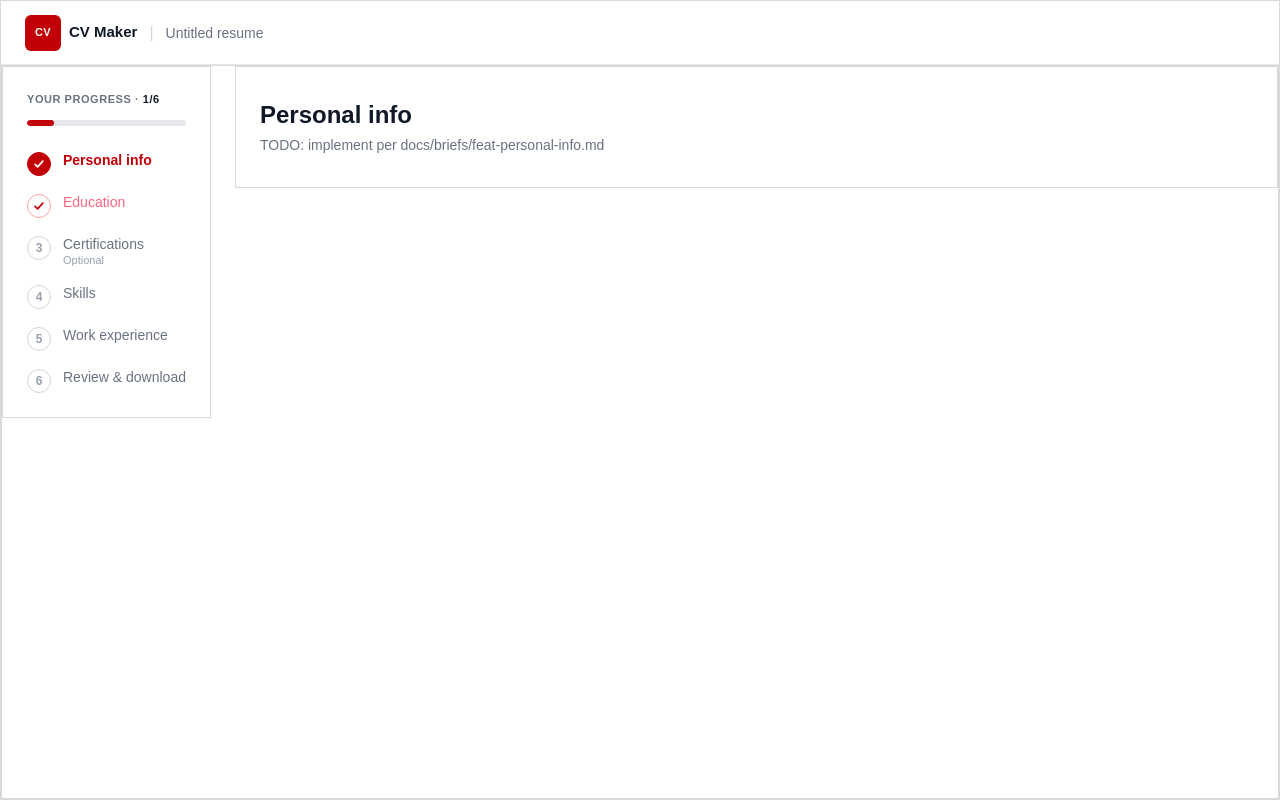
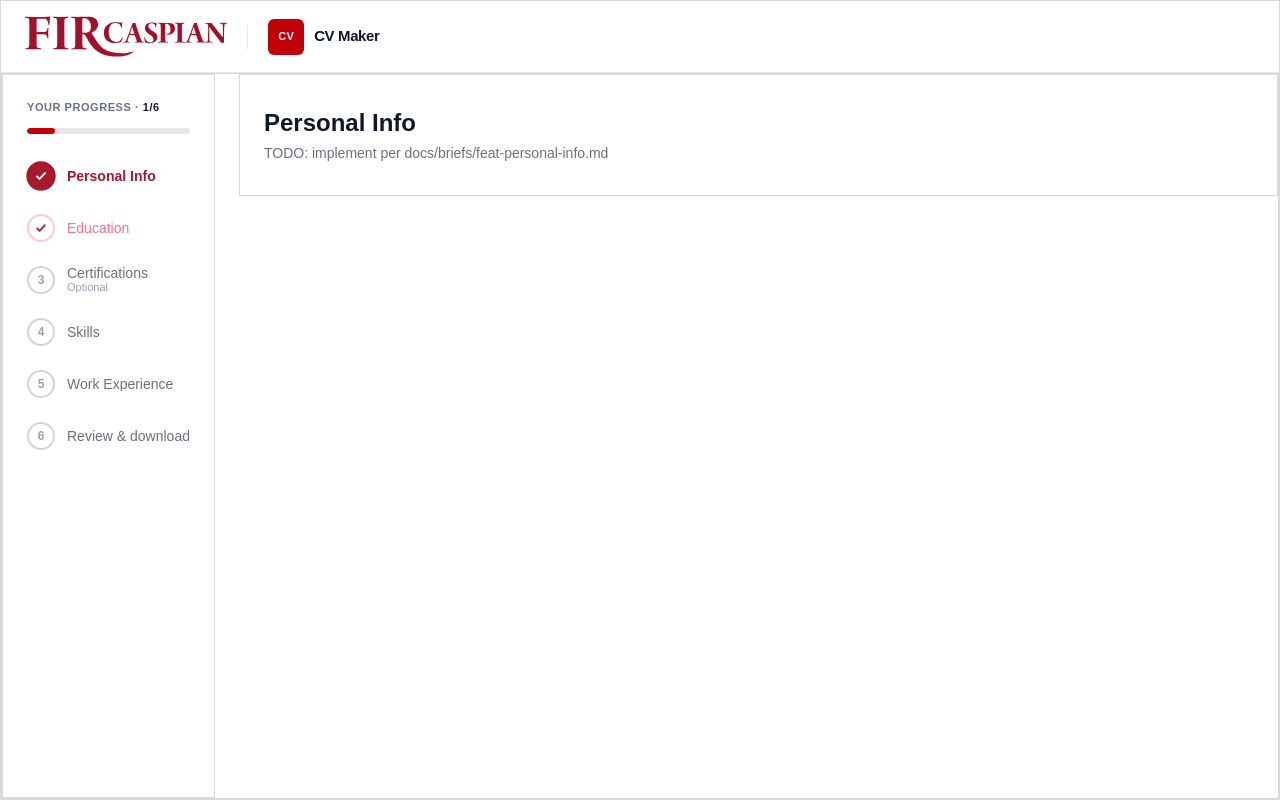
Before and after one commit to alisher117/CV-Maker, a Next.js app: page /builder/personal in a window 1280 px wide. Built offline with nearby package versions, Linux system fonts and the light colour scheme.

Commit message:
feat/builder header progress (#8)
* feat(builder-shell): add header and progress sidebar for personal flow

* feat: improve header logo and sidebar step layout

```diff
--- a/src/app/builder/personal/page.tsx
+++ b/src/app/builder/personal/page.tsx
@@ -7,12 +7,12 @@ export default function PersonalInfoPage() {
       <Header />
 
       <div className="flex flex-1 items-start gap-6 border border-[#D9D9D9]">
-        <aside className="shrink-0 border border-[#D9D9D9]">
+        <aside className="shrink-0 self-stretch border border-[#D9D9D9]">
           <ProgressSidebar />
         </aside>
 
         <main className="flex-1 border border-[#D9D9D9] px-6 py-8">
-          <h1 className="text-2xl font-semibold">Personal info</h1>
+          <h1 className="text-2xl font-semibold">Personal Info</h1>
           <p className="mt-1 text-sm text-gray-500">
             TODO: implement per docs/briefs/feat-personal-info.md
           </p>
--- a/src/components/layouts/builder-shell/Header.tsx
+++ b/src/components/layouts/builder-shell/Header.tsx
@@ -1,40 +1,47 @@
+import Image from 'next/image';
 import Link from 'next/link';
 
 export interface HeaderProps {
-  fileName?: string;
+  logoSrc?: string;
+  logoAlt?: string;
 }
 
-export default function Header({ fileName = 'Untitled resume' }: HeaderProps) {
+export default function Header({ logoSrc = '/logo.svg', logoAlt = 'FIRCASPIAN' }: HeaderProps) {
   return (
     <header
       role="banner"
-      className="flex h-16 w-full items-center gap-3 border-b border-gray-200 bg-white px-6"
+      className="flex h-[72px] w-full items-center border-b border-gray-200 bg-white px-6"
     >
+      <div className="flex min-w-0 flex-1 items-center gap-5">
         <Link
           href="/"
-        aria-label="CV Maker — go to home"
-        className="flex items-center gap-2 rounded-sm outline-none focus-visible:ring-2 focus-visible:ring-red-700 focus-visible:ring-offset-2"
+          aria-label="Go to home"
+          className="shrink-0 rounded-sm outline-none focus-visible:ring-2 focus-visible:ring-red-700 focus-visible:ring-offset-2"
         >
+          <Image
+            src={logoSrc}
+            alt={logoAlt}
+            width={200}
+            height={48}
+            priority
+            className="h-10 w-auto max-w-[200px] object-contain object-left sm:h-12 sm:max-w-[240px]"
+          />
+        </Link>
+
+        <span aria-hidden="true" className="h-6 w-px shrink-0 bg-gray-200" />
+
+        <div className="flex min-w-0 items-center gap-2.5">
           <span
             aria-hidden="true"
-          className="flex h-9 w-9 items-center justify-center rounded-md bg-red-700 text-[11px] font-bold tracking-wide text-white"
+            className="flex h-9 w-9 shrink-0 items-center justify-center rounded-md bg-red-700 text-[11px] font-bold tracking-wide text-white"
           >
             CV
           </span>
-        <span className="text-[15px] font-semibold text-gray-900">CV Maker</span>
-      </Link>
-
-      <span aria-hidden="true" className="text-gray-300">
-        |
+          <span className="truncate text-[15px] font-semibold tracking-tight text-gray-900">
+            CV Maker
           </span>
-
-      <span
-        className="truncate text-sm text-gray-500"
-        title={fileName}
-        aria-label={`Current resume: ${fileName}`}
-      >
-        {fileName}
-      </span>
+        </div>
+      </div>
     </header>
   );
 }
--- a/src/components/ui/ProgressBar.tsx
+++ b/src/components/ui/ProgressBar.tsx
@@ -1,5 +1,9 @@
+'use client';
+
+import { motion } from 'framer-motion';
+
 export interface ProgressBarProps {
-    value: number;
+  value: number;
   max: number;
   label?: string;
 }
@@ -19,7 +23,12 @@ export default function ProgressBar({ value, max, label = 'Progress' }: Progress
       aria-valuetext={`${safeValue} of ${safeMax}`}
       className="h-1.5 w-full overflow-hidden rounded-full bg-gray-200"
     >
-      <div className="h-full rounded-full bg-red-700" style={{ width: `${percent}%` }} />
+      <motion.div
+        className="h-full origin-left rounded-full bg-red-700"
+        initial={false}
+        animate={{ width: `${percent}%` }}
+        transition={{ duration: 0.55, ease: [0.4, 0, 0.2, 1] }}
+      />
     </div>
   );
 }
--- a/src/components/wizard/builder-shell/ProgressSidebar.tsx
+++ b/src/components/wizard/builder-shell/ProgressSidebar.tsx
@@ -1,6 +1,11 @@
+'use client';
+
+import { motion } from 'framer-motion';
+
 import ProgressBar from '@/components/ui/ProgressBar';
 
 import StepIndicator from './StepIndicator';
+import { WIZARD_STEPS } from './steps';
 
 export interface WizardStep {
   id: string;
@@ -10,20 +15,30 @@ export interface WizardStep {
   current?: boolean;
 }
 
-export const DEFAULT_WIZARD_STEPS: WizardStep[] = [
-  { id: 'personal', label: 'Personal info', completed: true, current: true },
-  { id: 'education', label: 'Education', completed: true },
-  { id: 'certifications', label: 'Certifications', optional: true },
-  { id: 'skills', label: 'Skills' },
-  { id: 'experience', label: 'Work experience' },
-  { id: 'review', label: 'Review & download' },
-];
+export const DEFAULT_WIZARD_STEPS = WIZARD_STEPS;
 
 export interface ProgressSidebarProps {
   steps?: WizardStep[];
 }
 
-export default function ProgressSidebar({ steps = DEFAULT_WIZARD_STEPS }: ProgressSidebarProps) {
+const listVariants = {
+  hidden: { opacity: 0 },
+  show: {
+    opacity: 1,
+    transition: { staggerChildren: 0.06, delayChildren: 0.05 },
+  },
+};
+
+const itemVariants = {
+  hidden: { opacity: 0, x: -8 },
+  show: {
+    opacity: 1,
+    x: 0,
+    transition: { duration: 0.3, ease: [0.4, 0, 0.2, 1] as const },
+  },
+};
+
+export default function ProgressSidebar({ steps = WIZARD_STEPS }: ProgressSidebarProps) {
   const total = steps.length;
   const completedCount = steps.filter((s) => s.completed).length;
   const currentIndex = steps.findIndex((s) => s.current);
@@ -37,9 +52,15 @@ export default function ProgressSidebar({ steps = DEFAULT_WIZARD_STEPS }: Progre
       <div className="flex flex-col gap-3">
         <p className="text-[11px] font-semibold uppercase tracking-wider text-gray-500">
           Your progress <span aria-hidden="true">·</span>{' '}
-          <span className="text-gray-900">
+          <motion.span
+            key={positionLabel}
+            className="inline-block text-gray-900"
+            initial={{ opacity: 0, y: -4 }}
+            animate={{ opacity: 1, y: 0 }}
+            transition={{ duration: 0.25 }}
+          >
             {positionLabel}/{total}
-          </span>
+          </motion.span>
         </p>
         <ProgressBar
           value={positionLabel}
@@ -48,10 +69,18 @@ export default function ProgressSidebar({ steps = DEFAULT_WIZARD_STEPS }: Progre
         />
       </div>
 
-      <ol className="flex flex-col gap-4" role="list">
+      <motion.ol
+        className="flex flex-col gap-4"
+        role="list"
+        aria-label="Wizard steps"
+        variants={listVariants}
+        initial="hidden"
+        animate="show"
+      >
         {steps.map((step, i) => (
           <StepIndicator
             key={step.id}
+            variants={itemVariants}
             index={i + 1}
             label={step.label}
             completed={step.completed}
@@ -59,7 +88,7 @@ export default function ProgressSidebar({ steps = DEFAULT_WIZARD_STEPS }: Progre
             optional={step.optional}
           />
         ))}
-      </ol>
+      </motion.ol>
     </nav>
   );
 }
--- a/src/components/wizard/builder-shell/StepIndicator.tsx
+++ b/src/components/wizard/builder-shell/StepIndicator.tsx
@@ -1,3 +1,7 @@
+'use client';
+
+import { AnimatePresence, motion, type Variants } from 'framer-motion';
+
 import CheckIcon from '@/components/ui/CheckIcon';
 
 export interface StepIndicatorProps {
@@ -6,7 +10,11 @@ export interface StepIndicatorProps {
   completed?: boolean;
   current?: boolean;
   optional?: boolean;
+  variants?: Variants;
 }
+
+const badgeTransition = { duration: 0.35, ease: [0.4, 0, 0.2, 1] as const };
+const labelTransition = { duration: 0.3, ease: [0.4, 0, 0.2, 1] as const };
 
 export default function StepIndicator({
   index,
@@ -14,32 +22,87 @@ export default function StepIndicator({
   completed = false,
   current = false,
   optional = false,
+  variants,
 }: StepIndicatorProps) {
-  const badgeClasses = current
-    ? 'bg-red-700 text-white border-red-700'
-    : completed
-      ? 'bg-white text-red-700 border-red-300'
-      : 'bg-white text-gray-400 border-gray-300';
-
-  const labelClasses = current
-    ? 'text-red-700 font-semibold'
-    : completed
-      ? 'text-rose-400 font-medium'
-      : 'text-gray-500';
+  const isActive = current;
+  const isDone = completed && !current;
 
   return (
-    <li aria-current={current ? 'step' : undefined} className="flex items-start gap-3">
-      <span
+    <motion.li
+      layout
+      variants={variants}
+      aria-current={current ? 'step' : undefined}
+      className="flex min-h-9 items-center gap-3"
+      initial={variants ? 'hidden' : false}
+      animate={variants ? 'show' : { opacity: 1 }}
+      transition={{ layout: { duration: 0.25, ease: [0.4, 0, 0.2, 1] } }}
+    >
+      <motion.span
+        layout
         aria-hidden="true"
-        className={`mt-0.5 flex h-6 w-6 shrink-0 items-center justify-center rounded-full border text-xs font-semibold ${badgeClasses}`}
+        className="flex h-7 w-7 shrink-0 items-center justify-center rounded-full border-2 text-xs font-semibold"
+        initial={false}
+        animate={{
+          backgroundColor: isActive ? '#A6192E' : isDone ? '#ffffff' : '#ffffff',
+          borderColor: isActive ? '#A6192E' : isDone ? '#FECACA' : '#D1D5DB',
+          color: isActive ? '#ffffff' : isDone ? '#A6192E' : '#9CA3AF',
+          scale: isActive ? 1.05 : 1,
+        }}
+        transition={badgeTransition}
       >
-        {completed ? <CheckIcon className="h-3.5 w-3.5" /> : index}
-      </span>
+        <AnimatePresence mode="wait" initial={false}>
+          {completed ? (
+            <motion.span
+              key="check"
+              initial={{ opacity: 0, scale: 0.5 }}
+              animate={{ opacity: 1, scale: 1 }}
+              exit={{ opacity: 0, scale: 0.5 }}
+              transition={{ duration: 0.25, ease: [0.4, 0, 0.2, 1] }}
+              className="flex items-center justify-center"
+            >
+              <CheckIcon className="h-3.5 w-3.5" />
+            </motion.span>
+          ) : (
+            <motion.span
+              key="index"
+              initial={{ opacity: 0, scale: 0.8 }}
+              animate={{ opacity: 1, scale: 1 }}
+              exit={{ opacity: 0, scale: 0.8 }}
+              transition={{ duration: 0.2 }}
+            >
+              {index}
+            </motion.span>
+          )}
+        </AnimatePresence>
+      </motion.span>
 
-      <span className="flex flex-col leading-tight">
-        <span className={`text-sm ${labelClasses}`}>{label}</span>
-        {optional ? <span className="text-[11px] text-gray-400">Optional</span> : null}
-      </span>
-    </li>
+      <div className="flex min-w-0 flex-1 flex-col justify-center gap-0.5">
+        <motion.span
+          className="truncate text-sm leading-none"
+          initial={false}
+          animate={{
+            color: isActive ? '#A6192E' : isDone ? '#FB7185' : '#6B7280',
+            fontWeight: isActive ? 600 : isDone ? 500 : 400,
+          }}
+          transition={labelTransition}
+        >
+          {label}
+        </motion.span>
+        <AnimatePresence initial={false}>
+          {optional ? (
+            <motion.span
+              key="optional"
+              initial={{ opacity: 0, height: 0 }}
+              animate={{ opacity: 1, height: 'auto' }}
+              exit={{ opacity: 0, height: 0 }}
+              transition={{ duration: 0.2 }}
+              className="text-[11px] leading-none text-gray-400"
+            >
+              Optional
+            </motion.span>
+          ) : null}
+        </AnimatePresence>
+      </div>
+    </motion.li>
   );
 }
--- /dev/null
+++ b/src/components/wizard/builder-shell/steps.ts
@@ -0,0 +1,10 @@
+import type { WizardStep } from './ProgressSidebar';
+
+export const WIZARD_STEPS: WizardStep[] = [
+  { id: 'personal', label: 'Personal Info', completed: true, current: true },
+  { id: 'education', label: 'Education', completed: true },
+  { id: 'certifications', label: 'Certifications', optional: true },
+  { id: 'skills', label: 'Skills' },
+  { id: 'experience', label: 'Work Experience' },
+  { id: 'review', label: 'Review & download' },
+];
```
Also changed, not shown: public/logo.svg (added). Lines whose indentation alone changed are shown as unchanged.
